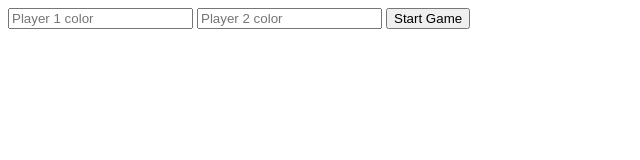
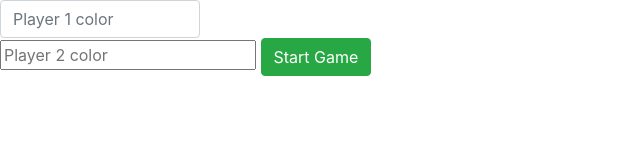
Before and after one commit to JacobHendricks/12Connect4OOP, a plain HTML site: page index.html in a window 1280 px wide. Shown: the whole page, without its empty margins (0-640 px from the left). Drawn offline with nearby package versions, Linux system fonts and the light colour scheme.

Commit message:
adding basic  styling

```diff
--- a/connect4.css
+++ b/connect4.css
@@ -13,6 +13,10 @@
   width: 80%;
   height: 80%;
   border-radius: 50%;
+}
+
+.my-input {
+  width: 200px;
 }
 
 /* .piece.p1 {
--- a/index.html
+++ b/index.html
@@ -1,13 +1,16 @@
 <!doctype html>
 <head>
   <title>Connect 4!!!</title>
+  <link rel="stylesheet" href="https://cdn.jsdelivr.net/npm/bootstrap@4.5.3/dist/css/bootstrap.min.css" integrity="sha384-TX8t27EcRE3e/ihU7zmQxVncDAy5uIKz4rEkgIXeMed4M0jlfIDPvg6uqKI2xXr2" crossorigin="anonymous">
   <link href="connect4.css" rel="stylesheet">
 </head>
 <body>
 
-<input id="p1-color" placeholder="Player 1 color" type="text">
-<input id="p2-color" placeholder="Player 2 color" type="text">
-<button id="start-game">Start Game</button>
+<div class="form-group">
+  <input class="form-control my-input" id="p1-color" placeholder="Player 1 color" type="text">
+  <input id="p2-color" placeholder="Player 2 color" type="text">
+  <button id="start-game" class="btn btn-success">Start Game</button>
+</div>
 
 <div id="game">
   <table id="board"></table>
```
